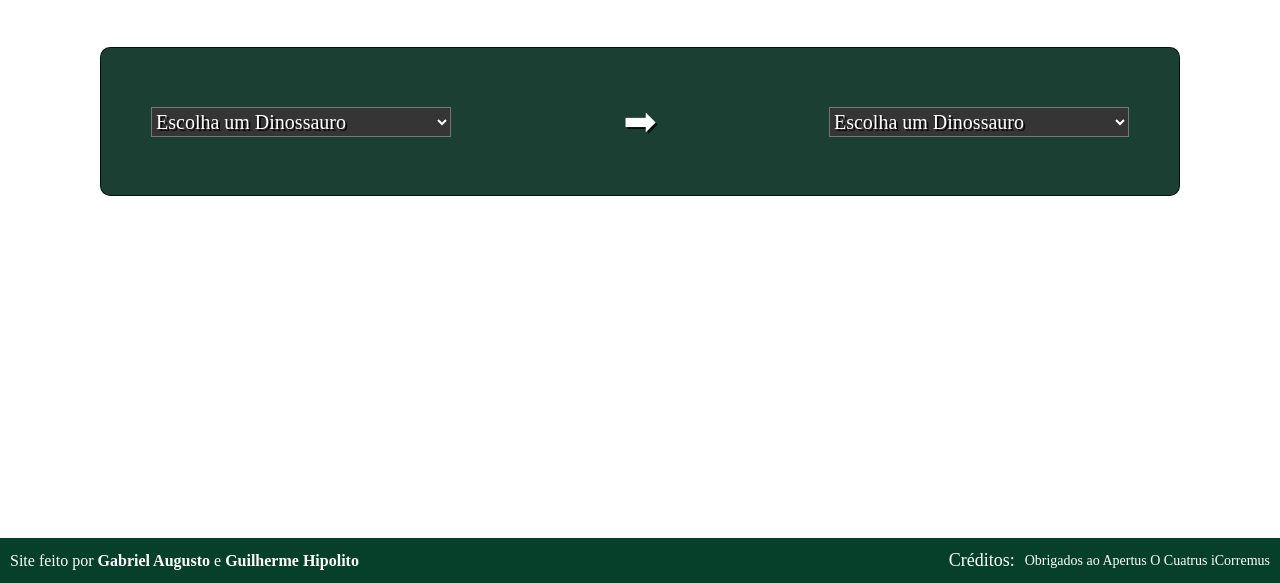
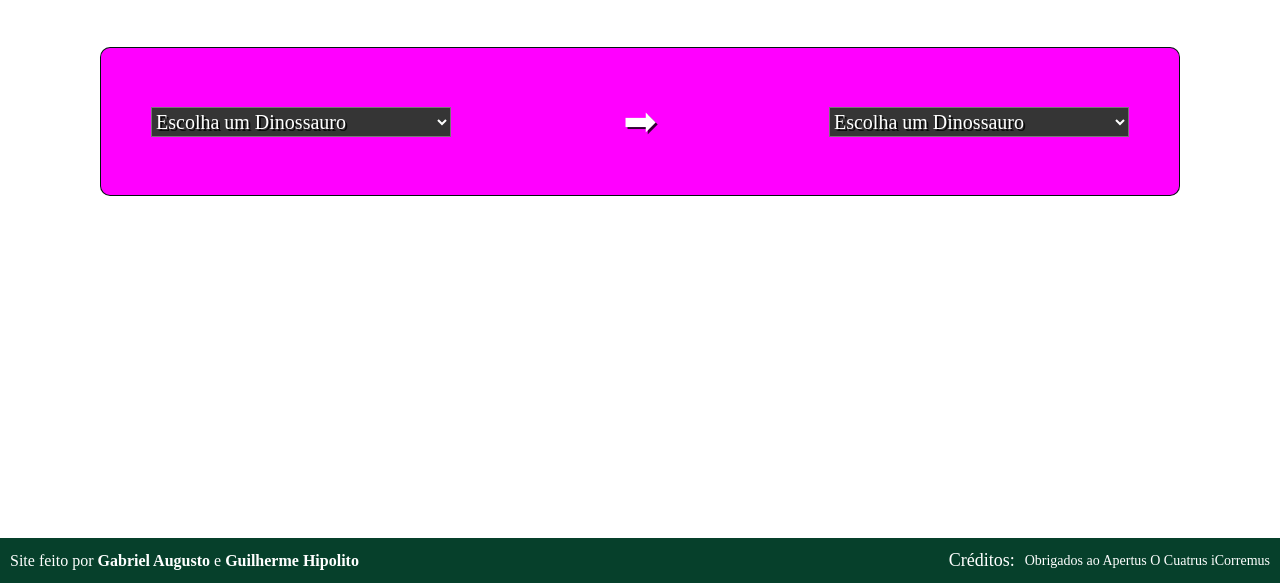
Before and after one commit to Augusto7264/Prelude-Utilitys, a plain HTML site: page index.html in a window 1280 px wide. Shown: the part 217-800 px from the top of the page. Drawn offline with Linux system fonts and the light colour scheme; a web font is replaced by a local one.

Commit message:
Test Update style.css

```diff
--- a/style.css
+++ b/style.css
@@ -124,7 +124,7 @@ header{
     border:1px solid var(--corBorda);
     border-radius:10px;
     padding:50px;
-    background-color:var(--cor01);
+    background-color:#ff00ff;
     margin:0 auto;
 }
 
```
